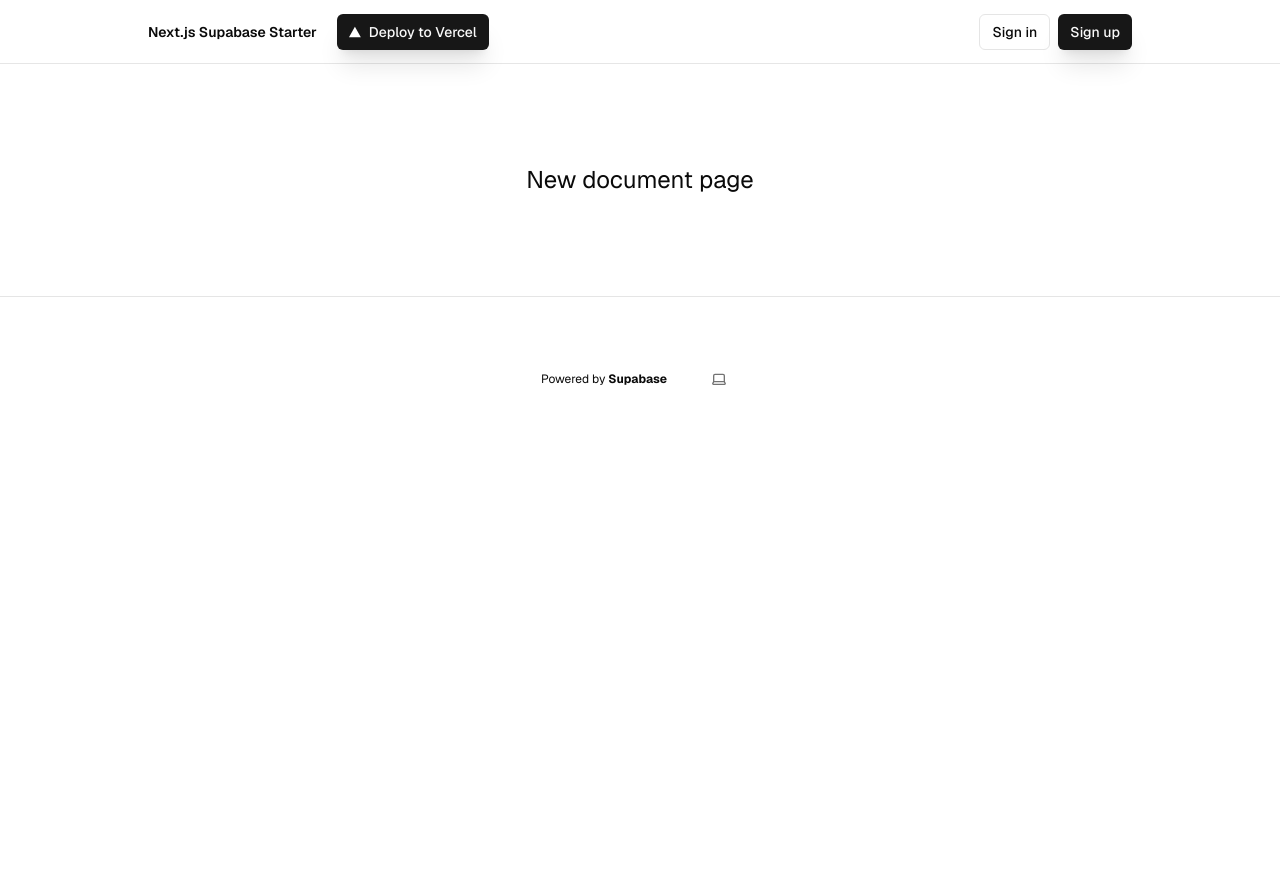
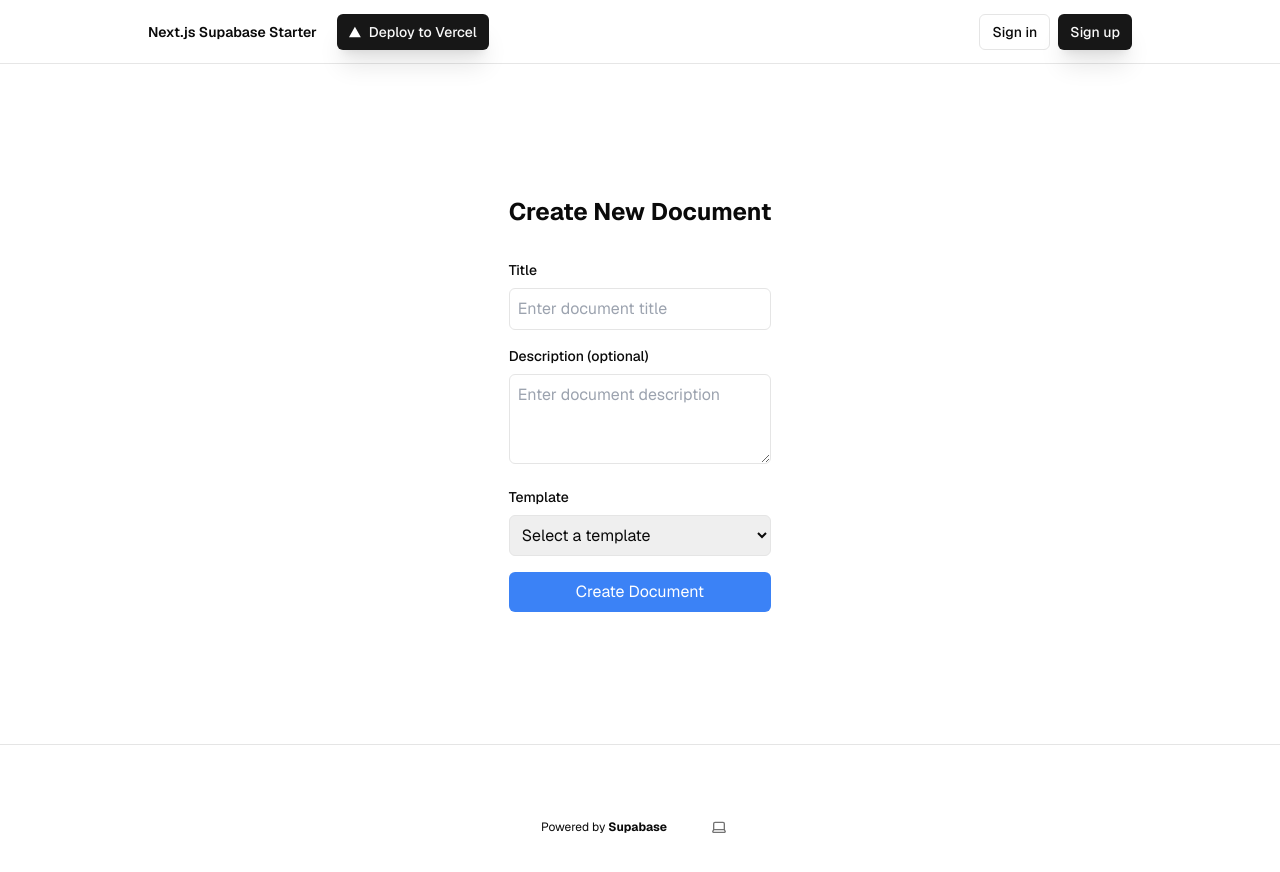
Before and after one commit to almazbisenbaev/mindmaker, a Next.js app: page /new in a window 1280 px wide. Shown: the top 872 px of the page. Before the commit the page ends 800 px from the top, so only its background shows below. Built offline with nearby package versions, Linux system fonts and the light colour scheme; no server answers; the database is empty.

Commit message:
Add document creation form

```diff
--- /dev/null
+++ b/app/api/documents/route.ts
@@ -0,0 +1,44 @@
+import { createClient } from '@/utils/supabase/server'
+// import { cookies } from 'next/headers'
+import { NextResponse } from 'next/server'
+
+export async function POST(request: Request) {
+  try {
+    const supabase = await createClient()
+    const { data: { user } } = await supabase.auth.getUser();
+
+    if (!user) {
+      return NextResponse.json({ error: "Unauthorized" }, { status: 401 });
+    }
+
+    // Get request body
+    const body = await request.json();
+    const { title, description, template } = body;
+
+    // Insert new document
+    const { data: document, error } = await supabase
+      .from('documents')
+      .insert({
+        title,
+        description,
+        template,
+        status: 'public', // default to public
+        user_id: user.id,
+      })
+      .select()
+      .single()
+
+    if (error) {
+      console.error('Error creating document:', error)
+      return NextResponse.json({ error: error.message }, { status: 500 })
+    }
+
+    return NextResponse.json(document)
+  } catch (error) {
+    console.error('Error in POST /api/documents:', error)
+    return NextResponse.json(
+      { error: 'Internal Server Error' },
+      { status: 500 }
+    )
+  }
+}
--- /dev/null
+++ b/app/new/components/DocumentForm.tsx
@@ -0,0 +1,96 @@
+'use client'
+
+import { zodResolver } from '@hookform/resolvers/zod'
+import { useForm } from 'react-hook-form'
+import { useRouter } from 'next/navigation'
+import { z } from 'zod'
+
+const documentSchema = z.object({
+  title: z.string().min(1, 'Title is required'),
+  description: z.string().optional(),
+  template: z.string().min(1, 'Template is required')
+})
+
+type DocumentFormData = z.infer<typeof documentSchema>
+
+export default function DocumentForm() {
+  const router = useRouter()
+  const { register, handleSubmit, formState: { errors, isSubmitting } } = useForm<DocumentFormData>({
+    resolver: zodResolver(documentSchema)
+  })
+
+  const onSubmit = async (data: DocumentFormData) => {
+    try {
+      const response = await fetch('/api/documents', {
+        method: 'POST',
+        headers: { 'Content-Type': 'application/json' },
+        body: JSON.stringify(data),
+      })
+
+      if (!response.ok) throw new Error('Failed to create document')
+
+      const document = await response.json()
+      router.push(`/doc/${document.id}`)
+    } catch (error) {
+      console.error('Error creating document:', error)
+    }
+  }
+
+  return (
+    <form onSubmit={handleSubmit(onSubmit)} className="max-w-lg mx-auto space-y-4">
+      <div className="space-y-2">
+        <label htmlFor="title" className="block text-sm font-medium">
+          Title
+        </label>
+        <input
+          {...register('title')}
+          id="title"
+          className="w-full p-2 border rounded-md"
+          placeholder="Enter document title"
+        />
+        {errors.title && (
+          <p className="text-sm text-red-500">{errors.title.message}</p>
+        )}
+      </div>
+
+      <div className="space-y-2">
+        <label htmlFor="description" className="block text-sm font-medium">
+          Description (optional)
+        </label>
+        <textarea
+          {...register('description')}
+          id="description"
+          className="w-full p-2 border rounded-md"
+          rows={3}
+          placeholder="Enter document description"
+        />
+      </div>
+
+      <div className="space-y-2">
+        <label htmlFor="template" className="block text-sm font-medium">
+          Template
+        </label>
+        <select
+          {...register('template')}
+          id="template"
+          className="w-full p-2 border rounded-md"
+        >
+          <option value="">Select a template</option>
+          <option value="swot">SWOT Analysis</option>
+          <option value="lean">Lean Canvas</option>
+        </select>
+        {errors.template && (
+          <p className="text-sm text-red-500">{errors.template.message}</p>
+        )}
+      </div>
+
+      <button
+        type="submit"
+        disabled={isSubmitting}
+        className="w-full p-2 text-white bg-blue-500 rounded-md hover:bg-blue-600 disabled:bg-blue-300"
+      >
+        {isSubmitting ? 'Creating...' : 'Create Document'}
+      </button>
+    </form>
+  )
+}
--- a/app/new/page.tsx
+++ b/app/new/page.tsx
@@ -1,7 +1,10 @@
-export default async function NewPage() {
+import DocumentForm from './components/DocumentForm';
+
+export default function NewDocument() {
   return (
-    <>
-      <h2 className="text-2xl text-center flex items-center justify-center">New document page</h2>
-    </>
+    <div className="container mx-auto py-8">
+      <h2 className="text-2xl font-bold text-center mb-8">Create New Document</h2>
+      <DocumentForm />
+    </div>
   );
 }
--- a/package.json
+++ b/package.json
@@ -6,6 +6,7 @@
     "start": "next start"
   },
   "dependencies": {
+    "@hookform/resolvers": "^5.0.1",
     "@radix-ui/react-checkbox": "^1.1.1",
     "@radix-ui/react-dropdown-menu": "^2.1.1",
     "@radix-ui/react-label": "^2.1.0",
@@ -22,7 +23,9 @@
     "prettier": "^3.3.3",
     "react": "19.0.0",
     "react-dom": "19.0.0",
-    "uuid": "^11.1.0"
+    "react-hook-form": "^7.56.4",
+    "uuid": "^11.1.0",
+    "zod": "^3.25.28"
   },
   "devDependencies": {
     "@types/node": "22.10.2",
```
Also changed, not shown: 2 other files (tests, documents, lock files or other folders).
